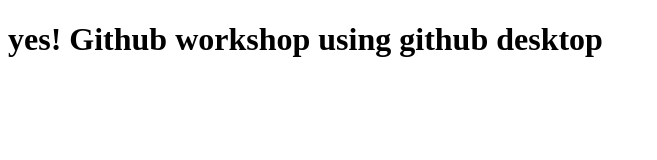
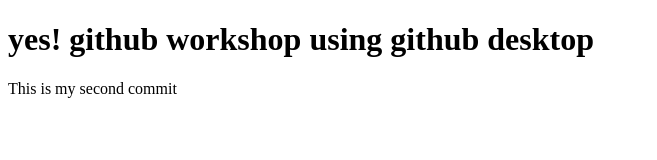
Before and after one commit to sp0005/day-13, a plain HTML site: page index.html in a window 1280 px wide. Shown: the whole page, without its empty margins (0-657 px from the left). Drawn offline with Linux system fonts and the light colour scheme.

Commit message:
change github name

```diff
--- a/index.html
+++ b/index.html
@@ -6,6 +6,8 @@
     <title>Github workshop using github desktop</title>
 </head>
 <body>
-    <h1> yes! Github workshop using github desktop</h1>
+    <h1> yes! github workshop using github desktop</h1>
+    <p>This is my second commit
+    </p>
 </body>
 </html>
```
